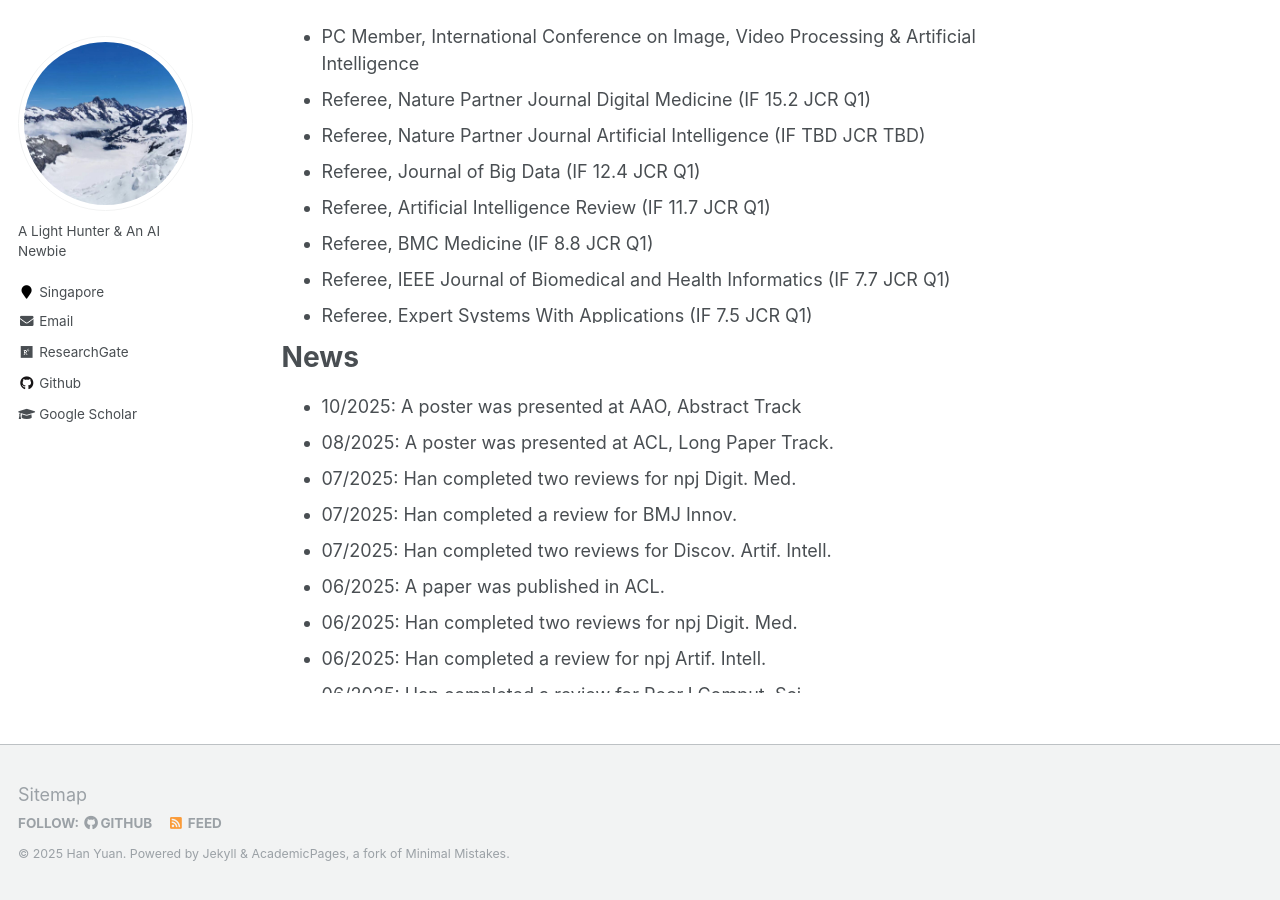
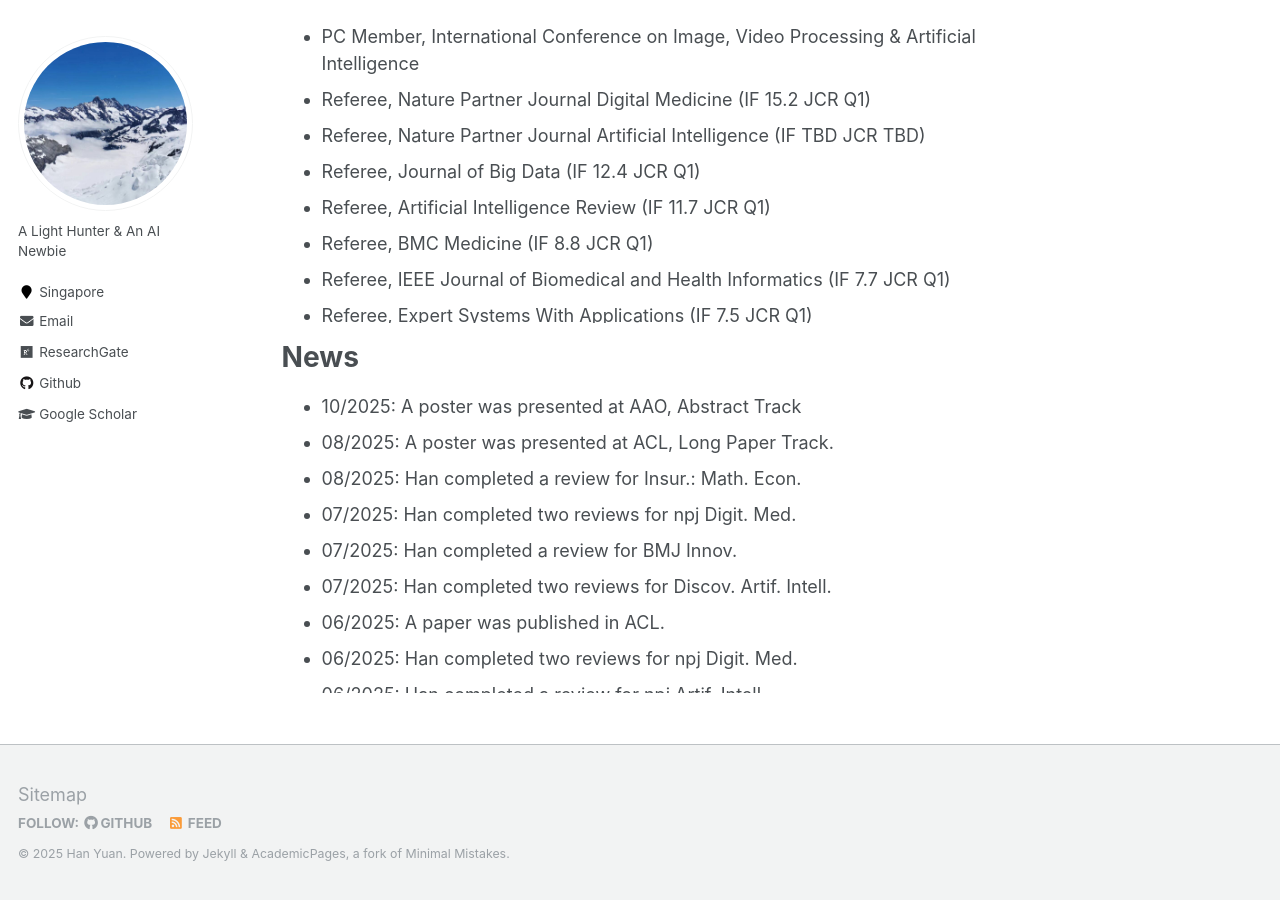
Before and after one commit to Han-Yuan-Med/Han-Yuan-Med.github.io, a Jekyll site: the page built from _pages/about.md, in a window 1280 px wide and 900 px high, scrolled down 968 px. Built offline with Jekyll 4.4.1, drawn with Linux system fonts in a browser that asks for light colours.

Commit message:
Update about.md

```diff
--- a/_pages/about.md
+++ b/_pages/about.md
@@ -55,6 +56,7 @@ Thank you for visiting my academic website. I invite you to explore the [publica
 <ul style="width: auto; height: 300px; overflow: auto">
   <li>10/2025: A poster was presented at AAO, Abstract Track</li>
   <li>08/2025: A poster was presented at ACL, Long Paper Track.</li>
+  <li>08/2025: Han completed a review for Insur.: Math. Econ.</li>
   <li>07/2025: Han completed two reviews for npj Digit. Med.</li>
   <li>07/2025: Han completed a review for BMJ Innov.</li>
   <li>07/2025: Han completed two reviews for Discov. Artif. Intell.</li>
```
Also changed, not shown: other parts of _pages/about.md (+1 -0 lines).
